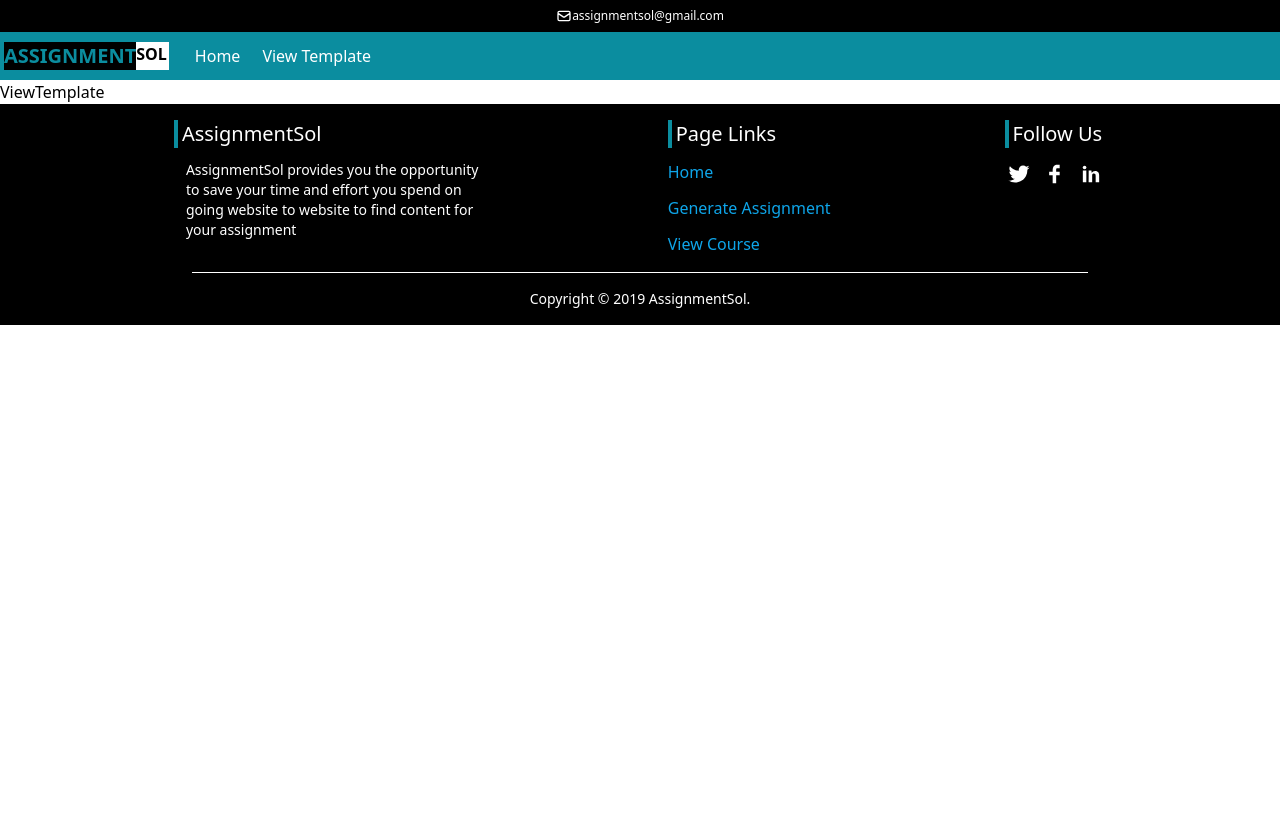
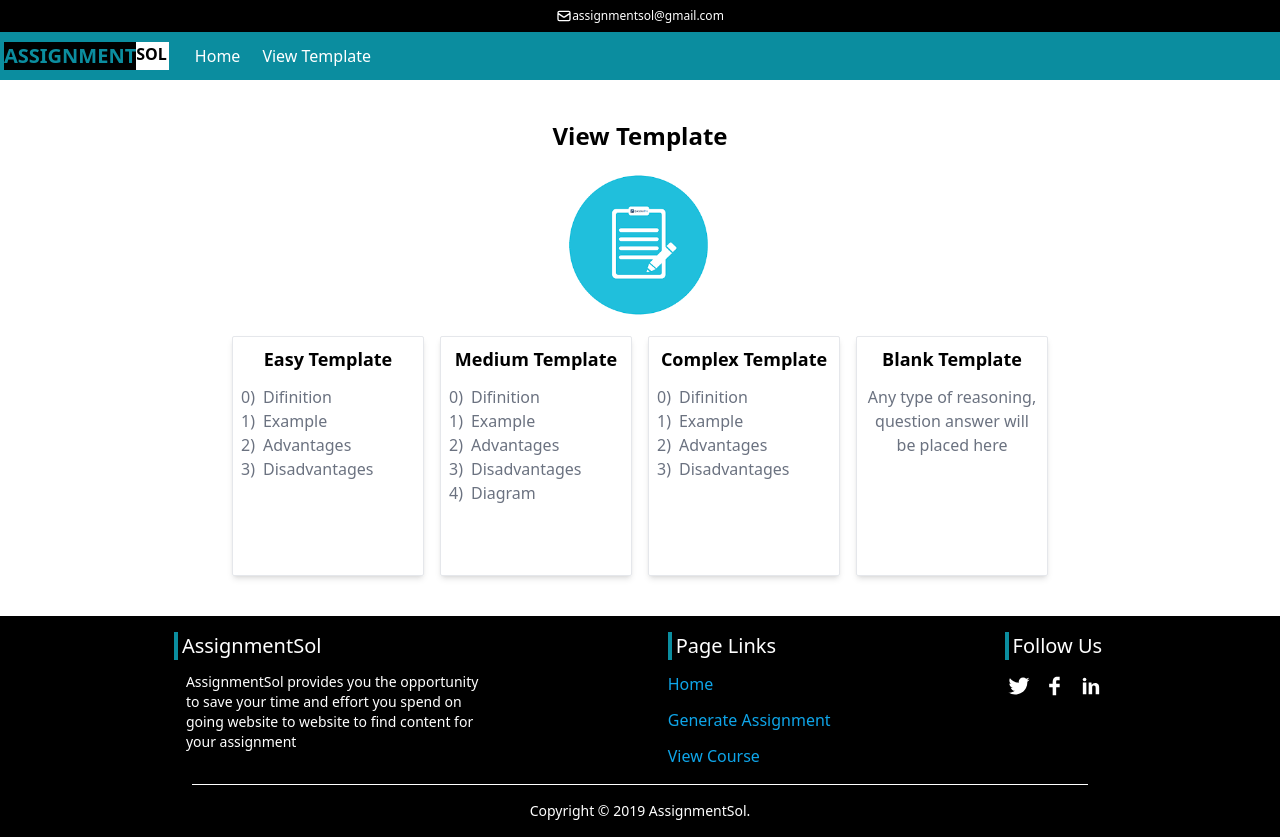
Before and after one commit to aziz-codes/assignment-sol, a React (Vite) app: page /view-template in a window 1280 px wide. Before the commit the page ends 800 px from the top, so only its background shows below. Built offline with nearby package versions, Linux system fonts and the light colour scheme.

Commit message:
view template page done

```diff
--- /dev/null
+++ b/src/layouts/TemplateCard.jsx
@@ -0,0 +1,58 @@
+const TemplateCard = () => {
+  const template = [
+    {
+      title: "Easy Template",
+      attributes: ["Difinition", "Example", "Advantages", "Disadvantages"],
+      isBlank: false,
+    },
+    {
+      title: "Medium Template",
+      attributes: [
+        "Difinition",
+        "Example",
+        "Advantages",
+        "Disadvantages",
+        "Diagram",
+      ],
+      isBlank: false,
+    },
+    {
+      title: "Complex Template",
+      attributes: ["Difinition", "Example", "Advantages", "Disadvantages"],
+      isBlank: false,
+    },
+    {
+      title: "Blank Template",
+      attributes: [
+        "Any type of reasoning, question answer will be placed here",
+      ],
+      isBlank: true,
+    },
+  ];
+  return (
+    <section className="flex flex-row gap-4 justify-evenly">
+      {template.map((temp, index) => (
+        <div
+          key={index}
+          className="h-60 w-48 border py-2 text-center px-2 flex flex-col gap-3 shadow-md rounded-sm"
+        >
+          <h4 className="text-lg font-semibold">{temp.title}</h4>
+          <ul className="text-gray-500 ">
+            {temp.attributes.map((attr, i) =>
+              !temp.isBlank ? (
+                <li key={i} className="flex gap-2">
+                  <span>{`${i})`}</span>
+                  <label>{attr}</label>
+                </li>
+              ) : (
+                <p>{attr}</p>
+              )
+            )}
+          </ul>
+        </div>
+      ))}
+    </section>
+  );
+};
+
+export default TemplateCard;
--- a/src/pages/ViewTemplate.jsx
+++ b/src/pages/ViewTemplate.jsx
@@ -1,7 +1,14 @@
 import React from "react";
-
+import template from "../assets/template.png";
+import TemplateCard from "../layouts/TemplateCard";
 const ViewTemplate = () => {
-  return <div>ViewTemplate</div>;
+  return (
+    <section className="flex flex-col justify-center items-center my-10 gap-5">
+      <h2 className="text-2xl font-semibold">View Template</h2>
+      <img src={template} className="h-36 w-36" alt="template" />
+      <TemplateCard />
+    </section>
+  );
 };
 
 export default ViewTemplate;
```
